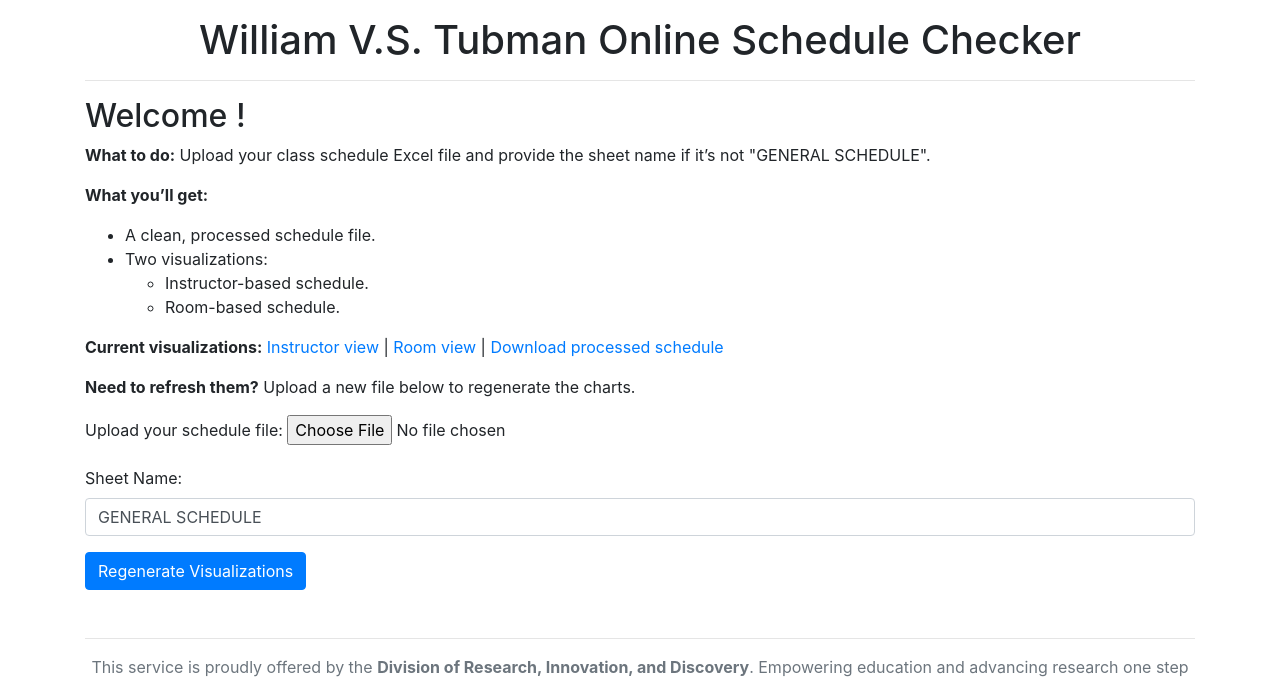
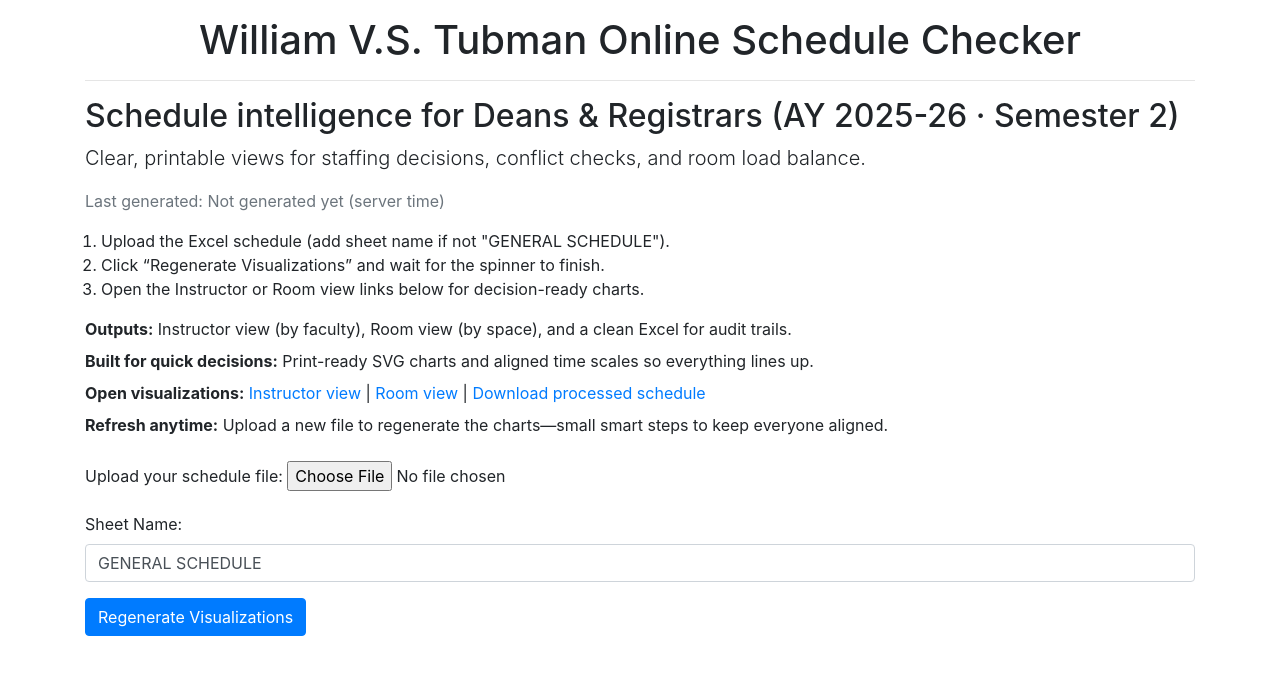
Before and after one commit to maliky/schedule_checker_app, a Flask app: page / in a window 1280 px wide. Shown: the top 677 px of the page. Run offline with Flask 3, Linux system fonts and the light colour scheme; some libraries are stand-ins or nearby versions.

Commit message:
improve ui

```diff
--- a/online_schedule_checker.py
+++ b/online_schedule_checker.py
@@ -2,11 +2,12 @@ import logging
 import os
 import sys
 from pathlib import Path
+from datetime import datetime
 
 import altair as alt
 import pandas as pd
 from dotenv import load_dotenv
-from flask import Flask, redirect, render_template, request, url_for
+from flask import Flask, redirect, render_template, request, url_for, send_file
 
 from class_schedule.exam_schedule import process_exam_workbook
 from class_schedule.helper import process_schedule
@@ -24,13 +25,41 @@ app.config["ENV"] = os.getenv("FLASK_ENV", "production")  # Default to productio
 app.config["DEBUG"] = app.config["ENV"] == "development"
 
 logging.basicConfig(filename="app.log", level=logging.INFO)
+ACTIVE_TERM = "AY 2025-26 · Semester 2"
+
+
+def _get_last_generated_timestamp():
+    """
+    Return the latest modification timestamp among generated assets, formatted for display.
+    """
+    candidates = [
+        BASE_DIR / "templates" / "instructor_final_chart.html",
+        BASE_DIR / "templates" / "room_final_chart.html",
+        Path(app.config["PROCESSED_FOLDER"]) / "processed_schedule.xlsx",
+    ]
+    latest_mtime = None
+    for path in candidates:
+        if path.exists():
+            mtime = path.stat().st_mtime
+            latest_mtime = mtime if latest_mtime is None else max(latest_mtime, mtime)
+
+    if latest_mtime is None:
+        return None
+
+    return datetime.fromtimestamp(latest_mtime).strftime("%Y-%m-%d %H:%M")
 
 ################
 # ROUTE VIEWS  #
 ################
 @app.route("/", methods=["GET"])
 def index():
-    return render_template("index.html", titre="William V.S. Tubman Online Schedule Checker")
+    last_generated = _get_last_generated_timestamp()
+    return render_template(
+        "index.html",
+        titre="William V.S. Tubman Online Schedule Checker",
+        active_term=ACTIVE_TERM,
+        last_generated=last_generated,
+    )
 
 
 @app.route("/upload", methods=["POST"])
--- a/templates/index.html
+++ b/templates/index.html
@@ -1,32 +1,38 @@
 {% extends "base.html" %}
 {% block content %}
-<h2>Welcome !</h2>
+<h2>Schedule intelligence for Deans & Registrars ({{ active_term }})</h2>
+<p class="lead">
+  Clear, printable views for staffing decisions, conflict checks, and room load balance.
+</p>
 
-<p>
-  <strong>What to do:</strong> Upload your class schedule Excel file and provide the sheet name if it’s not "GENERAL SCHEDULE".
+<p class="text-muted">
+  Last generated: {{ last_generated or "Not generated yet" }} (server time)
 </p>
-<p>
-  <strong>What you’ll get:</strong>
-  <ul>
-    <li>A clean, processed schedule file.</li>
-    <li>Two visualizations:
-      <ul>
-        <li>Instructor-based schedule.</li>
-        <li>Room-based schedule.</li>
-      </ul>
-    </li>
-  </ul>
+
+<ol class="pl-3">
+  <li>Upload the Excel schedule (add sheet name if not "GENERAL SCHEDULE").</li>
+  <li>Click “Regenerate Visualizations” and wait for the spinner to finish.</li>
+  <li>Open the Instructor or Room view links below for decision-ready charts.</li>
+</ol>
+
+<p class="mb-2">
+  <strong>Outputs:</strong> Instructor view (by faculty), Room view (by space), and a clean Excel for audit trails.
 </p>
-<p>
-  <strong>Current visualizations:</strong>
+<p class="mb-2">
+  <strong>Built for quick decisions:</strong> Print-ready SVG charts and aligned time scales so everything lines up.
+</p>
+
+<p class="mb-2">
+  <strong>Open visualizations:</strong>
   <a href="{{ url_for('view_instructor_chart') }}" class="link-primary">Instructor view</a>
   |
   <a href="{{ url_for('view_room_chart') }}" class="link-primary">Room view</a>
   |
   <a href="/download_processed" class="link-primary">Download processed schedule</a>
 </p>
-<p>
-  <strong>Need to refresh them?</strong> Upload a new file below to regenerate the charts.
+
+<p class="mb-4">
+  <strong>Refresh anytime:</strong> Upload a new file to regenerate the charts—small smart steps to keep everyone aligned.
 </p>
 
 <form id="uploadForm" enctype="multipart/form-data">
```
